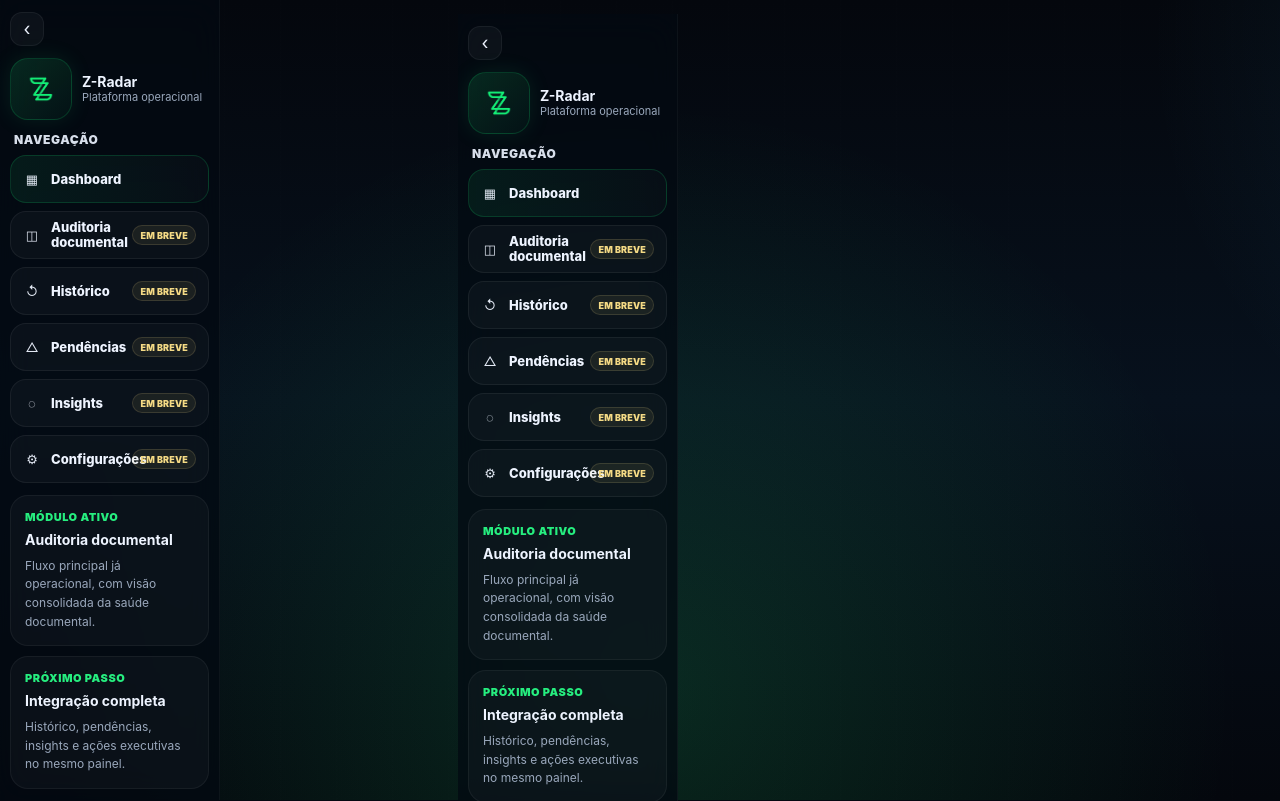
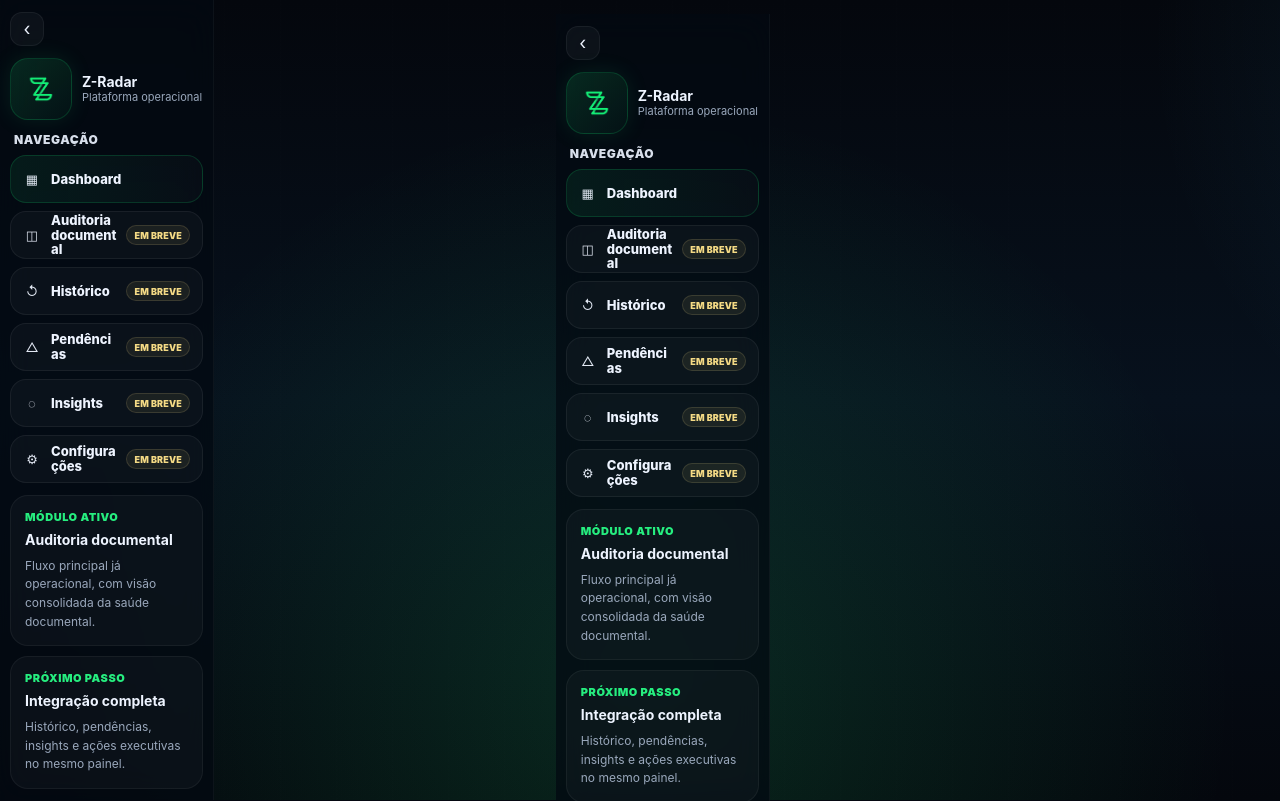
Before and after one commit to tsvini/z-radar-app, a Next.js app: page /historico/1 in a window 1280 px wide. Shown: the top 801 px of the page. Built offline with nearby package versions, Linux system fonts and the light colour scheme; no server answers.

Commit message:
redesign

```diff
--- a/app/globals.css
+++ b/app/globals.css
@@ -16,7 +16,7 @@
   --radius-lg: 20px;
   --radius-md: 16px;
   --radius-sm: 12px;
-  --sidebar-open: 220px;
+  --sidebar-open: 214px;
   --sidebar-closed: 88px;
 }
 
@@ -91,7 +91,7 @@ button {
   position: relative;
   z-index: 1;
   display: grid;
-  grid-template-columns: var(--sidebar-open) minmax(0, 1fr);
+  grid-template-columns: auto minmax(0, 1fr);
   min-height: 100vh;
 }
 
@@ -99,6 +99,7 @@ button {
   position: sticky;
   top: 0;
   height: 100vh;
+  width: var(--sidebar-open);
   padding: 12px 10px;
   border-right: 1px solid rgba(255, 255, 255, 0.04);
   background: rgba(4, 10, 18, 0.74);
@@ -107,8 +108,9 @@ button {
   flex-direction: column;
   gap: 12px;
   overflow: hidden;
-  width: var(--sidebar-open);
-  transition: width 0.22s ease;
+  transition:
+    width 0.22s ease,
+    padding 0.22s ease;
 }
 
 .sidebar.collapsed {
@@ -151,6 +153,7 @@ button {
   align-items: center;
   gap: 10px;
   min-height: 58px;
+  min-width: 0;
 }
 
 .sidebarLogoWrap {
@@ -219,9 +222,10 @@ button {
   border-radius: 16px;
   border: 1px solid rgba(255, 255, 255, 0.06);
   background: rgba(255, 255, 255, 0.03);
-  display: flex;
+  display: grid;
+  grid-template-columns: 18px minmax(0, 1fr);
   align-items: center;
-  gap: 10px;
+  column-gap: 10px;
   padding: 0 12px;
   transition: 0.2s ease;
 }
@@ -236,6 +240,16 @@ button {
   background: linear-gradient(90deg, rgba(38, 238, 127, 0.08), rgba(255, 255, 255, 0.02));
 }
 
+.sidebarItem.isCollapsed {
+  width: 48px;
+  height: 48px;
+  min-height: 48px;
+  padding: 0;
+  grid-template-columns: 1fr;
+  justify-items: center;
+  margin: 0 auto;
+}
+
 .sidebarItemIcon {
   width: 18px;
   flex: 0 0 18px;
@@ -245,20 +259,21 @@ button {
 }
 
 .sidebarItemContent {
-  display: flex;
+  display: grid;
+  grid-template-columns: minmax(0, 1fr) auto;
   align-items: center;
   gap: 8px;
-  justify-content: space-between;
   width: 100%;
   min-width: 0;
 }
 
 .sidebarItemLabel {
-  flex: 1;
+  min-width: 0;
   font-size: 13px;
   font-weight: 800;
   line-height: 1.15;
-  min-width: 0;
+  white-space: normal;
+  overflow-wrap: anywhere;
 }
 
 .soonBadge {
@@ -267,6 +282,7 @@ button {
   align-items: center;
   justify-content: center;
   height: 20px;
+  max-width: 68px;
   padding: 0 7px;
   border-radius: 999px;
   font-size: 9px;
@@ -281,11 +297,6 @@ button {
 
 .sidebar.collapsed .sidebarBrand {
   justify-content: center;
-}
-
-.sidebar.collapsed .sidebarItem {
-  justify-content: center;
-  padding: 0;
 }
 
 .sidebarBottomCards {
@@ -328,6 +339,7 @@ button {
 
 .appContent {
   padding: 14px 18px 22px;
+  min-width: 0;
 }
 
 .topbar {
--- a/components/hero-banner.tsx
+++ b/components/hero-banner.tsx
@@ -9,7 +9,7 @@ export function HeroBanner({ apiUrl }: HeroBannerProps) {
 
       <div className="heroHeader">
         <div className="heroBrand">
-          <img src="/zallpy.png" alt="Z-Radar" className="heroLogo" />
+          <img src="/zradar-logo.png" alt="Z-Radar" className="heroLogo" />
 
           <div className="heroCopy">
             <p className="heroEyebrow">
--- a/components/sidebar.tsx
+++ b/components/sidebar.tsx
@@ -49,7 +49,7 @@ export function Sidebar() {
             <a
               key={item.label}
               href={item.href}
-              className={`sidebarItem ${item.active ? "active" : ""}`}
+              className={`sidebarItem ${item.active ? "active" : ""} ${collapsed ? "isCollapsed" : ""}`}
               title={collapsed ? item.label : undefined}
             >
               <span className="sidebarItemIcon">{item.icon}</span>
```
